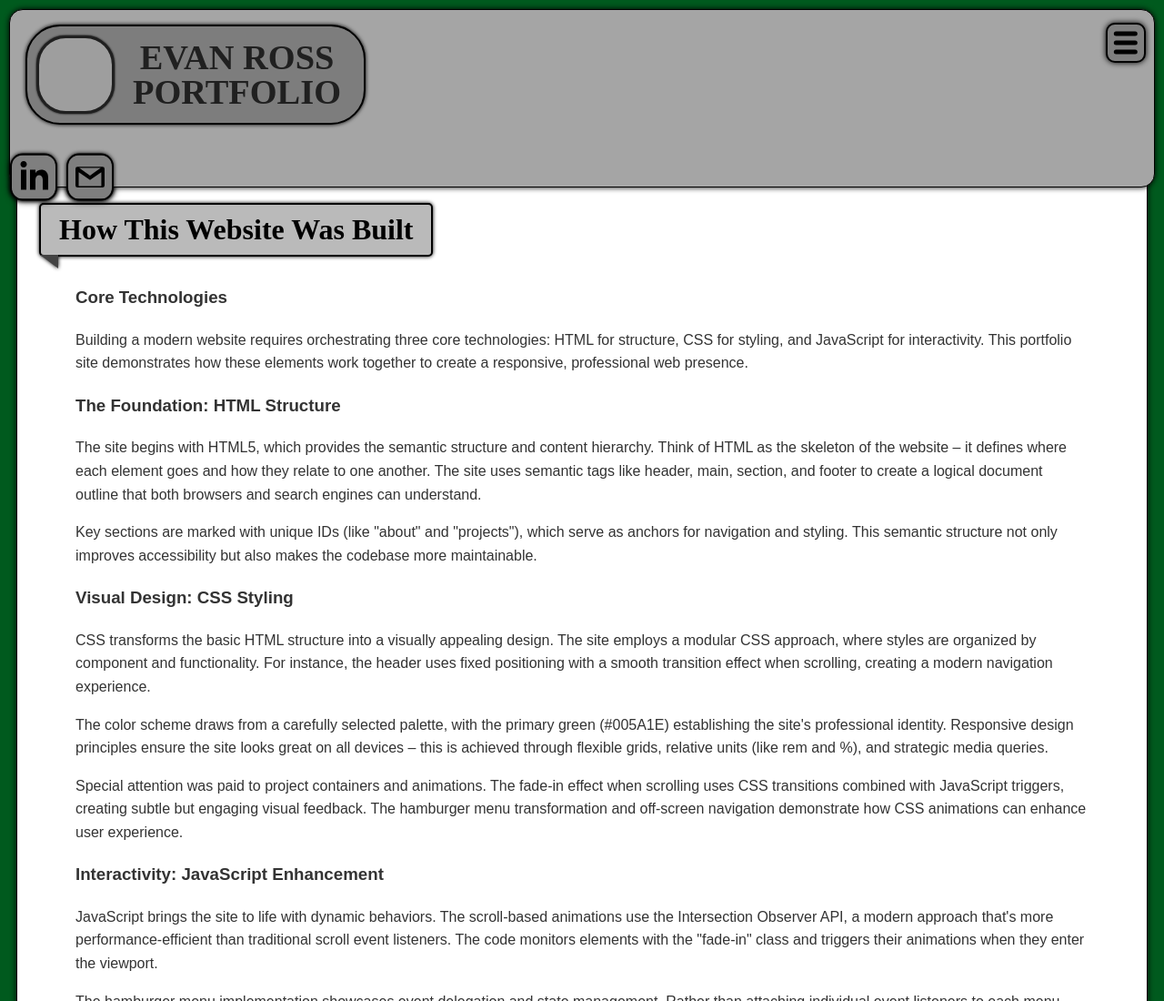
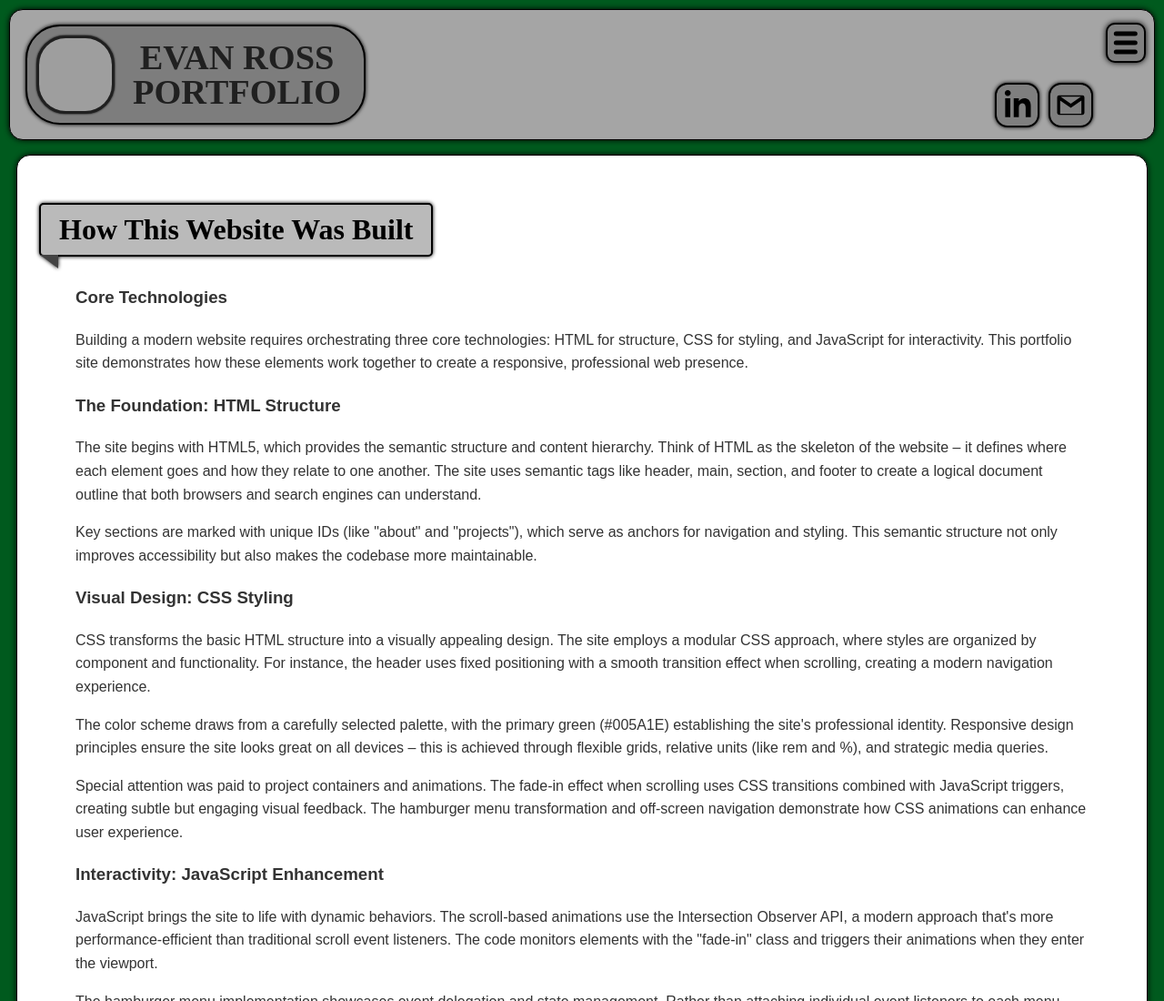
Before and after one commit to evanross14/PortfolioWebsite, a plain HTML site: page buildlog.html in a window 1280 px wide. Shown: the top 1100 px of the page at 91% size. Drawn offline with Linux system fonts and the light colour scheme; grey boxes are pictures that could not be loaded.

Commit message:
One more test...

```diff
--- a/buildlog.html
+++ b/buildlog.html
@@ -9,33 +9,35 @@
 </head>
 
 <body>
+
     <header>
         <div class="container">
             <div class="logo-title">
                 <div class="title-container">
                     <img src="Images/CoverPhoto.jpg"></img>
+
                     <h1>
                         <span>EVAN ROSS <br><a>PORTFOLIO</a></span>
-
-                    </div>
                     </h1>
                 </div>
             </div>
             <div class="social-icons">
                 <a href="https://www.linkedin.com/in/evan-ross-648bb829a/">
-                <svg xmlns="http://www.w3.org/2000/svg" width="48" height="48" viewBox="0 0 48 48">
+                    <svg xmlns="http://www.w3.org/2000/svg" width="45" height="45" viewBox="0 0 48 48">
                         <path
                             d="M38 0H10A10 10 0 0 0 0 10v28a10 10 0 0 0 10 10h28a10 10 0 0 0 10-10V10A10 10 0 0 0 38 0M16 38h-6V16h6zm-3-24.536c-1.932 0-3.5-1.58-3.5-3.528s1.568-3.528 3.5-3.528 3.5 1.58 3.5 3.528-1.566 3.528-3.5 3.528M40 38h-6V26.792c0-6.736-8-6.226-8 0V38h-6V16h6v3.53c2.792-5.172 14-5.554 14 4.952z" />
                     </svg>
                 </a>
                 <a href="mailto:evanross594@gmail.com">
-                <svg width="48" height="48" xmlns="http://www.w3.org/2000/svg" fill-rule="evenodd"
+                    <svg width="45" height="45" xmlns="http://www.w3.org/2000/svg" fill-rule="evenodd"
                         clip-rule="evenodd" viewBox="0 0 48 48">
                         <path
                             d="M38 48H10A10 10 0 0 1 0 38V10A10 10 0 0 1 10 0h28a10 10 0 0 1 10 10v28a10 10 0 0 1 -10 10m-0.282 -12.666A2.287 2.287 0 0 0 40 33.05v-18.1a2.287 2.287 0 0 0 -2.282 -2.284H10.282A2.287 2.287 0 0 0 8 14.95v18.1a2.287 2.287 0 0 0 2.282 2.284zM24 27.218 11.544 18.576 11.516 34h24.914V18.576zM35.826 14A3816 3816 0 0 0 24 22.306L12.106 14z" />
                     </svg>
                 </a>
             </div>
+        </div>
+
     </header>
     <div class="ham-menu">
         <nav>
--- a/style.css
+++ b/style.css
@@ -196,7 +196,7 @@ header.visible {
     position: relative;
     display: flex;
     gap: 10px;
-    transform: scale(85%);
+    transform: scale(50%);
     transform: translateY(30%);
 }
 
@@ -294,7 +294,7 @@ header.visible {
     /* Adjust as needed */
     position: fixed;
     top: 20px;
-    right: -180px;
+    right: -250px;
     /* Start off-screen */
     transition: right 0.4s ease, opacity 0.4s ease;
     z-index: 994;
```
Also changed, not shown: index.html (+2 -2 lines). Lines whose indentation alone changed are shown as unchanged.
